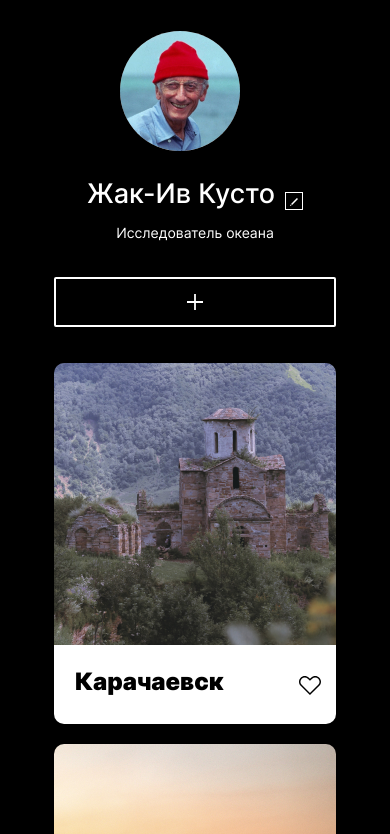
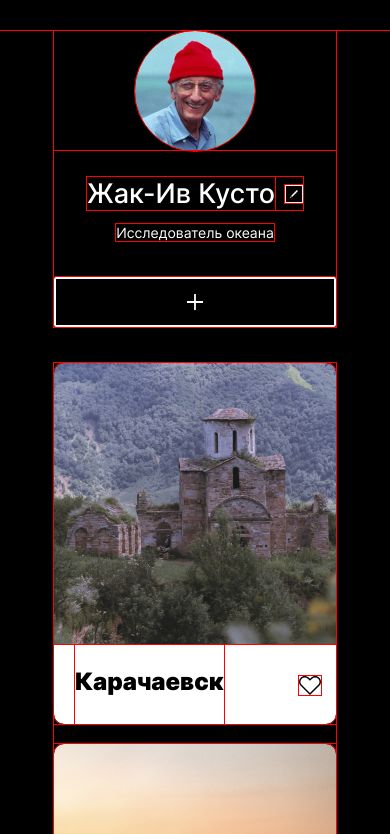
Before and after one commit to AntonPekur/mesto, a plain HTML site: page index.html in a window 390 px wide. Shown: the part 100-934 px from the top of the page. Drawn offline with Linux system fonts and the light colour scheme.

Commit message:
фикс2

```diff
--- a/blocks/footer/__copyright/footer__copyright.css
+++ b/blocks/footer/__copyright/footer__copyright.css
@@ -10,7 +10,7 @@
 }
 
 @media (max-width: 690px) {
-  .footer{
+  .footer__copyright{
     font-size: 14px;
     line-height: 17px;
   }
--- a/blocks/profile/__add-button/profile__add-button.css
+++ b/blocks/profile/__add-button/profile__add-button.css
@@ -4,7 +4,7 @@
   background-color: #000;
   border: 2px solid #FFFFFF;
   border-radius: 2px;
-  margin: 35px 0 35px 244px;
+  margin: 0;
   background-image: url(../../../images/Plus.svg);
   background-repeat: no-repeat;
   background-position: center;
--- a/blocks/profile/__avatar/profile__avatar.css
+++ b/blocks/profile/__avatar/profile__avatar.css
@@ -3,5 +3,4 @@
   height: 120px;
   border-radius: 50%;
   margin: 0;
-  margin-right: 30px;
 }
--- a/blocks/profile/__info/profile__info.css
+++ b/blocks/profile/__info/profile__info.css
@@ -1,16 +1,18 @@
 .profile__info{
-  max-width: 336px;
+  max-width: 560px;
+  width: 100%;
   font-family: "Inter", Arial, sans-serif;
   font-style: normal;
   color: #FFFFFF;
   display: flex;
   flex-direction: column;
-  margin-top: 22px;
+  margin: 0;
+  padding: 22px 20px 25px 30px;;
 
 }
 @media (max-width: 690px) {
   .profile__info{
-    max-width: 282px;
-    margin: 26px auto 36px;
+    padding: 26px 0 36px;
+    align-items: center;
   }
 }
--- a/blocks/profile/__list/profile__list.css
+++ b/blocks/profile/__list/profile__list.css
@@ -1,12 +1,15 @@
 .profile__list{
-  max-width: 336px;
   display: flex;
+  flex-direction: row;
   gap: 18px;
+  justify-content: flex-start;
+  align-items: baseline;
 }
+
 @media (max-width: 690px) {
   .profile__list{
-    max-width: 217px;
     gap: 10px;
-    align-items: flex-end;
+    align-items: center;
+    justify-content: center;
   }
 }
--- a/blocks/profile/profile.css
+++ b/blocks/profile/profile.css
@@ -1,6 +1,10 @@
 .profile{
   max-width: 880px;
   display: flex;
+  flex-direction: row;
+  align-items: center;
+  justify-content: space-between;
+  width: 100%;
 }
 @media (max-width: 690px) {
   .profile{
--- a/pages/index.css
+++ b/pages/index.css
@@ -39,3 +39,5 @@
 @import url(../blocks/popup/__input/_info/popup__input_info_name.css);
 @import url(../blocks/popup/__input/_info/popup__input_info_description.css);
 @import url(../blocks/popup/__save/popup__save.css);
+
+*,*::before,*::after {outline: 1px solid red}
```
